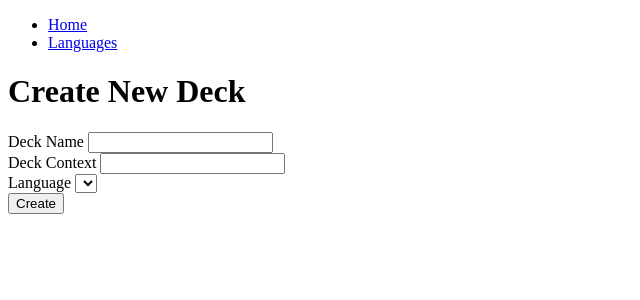
After one commit to dstilesr/flashy-card, a Python web app: template app/templates/deck-edit.html.jinja2 in a window 1280 px wide. The commit adds this page. Shown: the top 300 px of the page, without its empty margins (0-640 px from the left). Run offline with Jinja, Linux system fonts and the light colour scheme; the template is opened without the code that fills it, so the values that code supplies are empty.

Commit message:
Add pages to create card decks

```diff
--- /dev/null
+++ b/app/templates/deck-edit.html.jinja2
@@ -0,0 +1,45 @@
+{% extends "base.html.jinja2" %}
+{% block page_body %}
+<div>
+    <h1>{% if deck is defined %}Edit '{{ deck.name }}'{% else %}Create New Deck{% endif %}</h1>
+</div>
+<div id="detailsFormContainer">
+    <form id="deckDetailsForm" action="{% if deck is defined %}/decks/{{ deck.id }}/edit{% else %}/decks/add{% endif %}" method="post">
+        <div>
+            <label for="name">Deck Name</label>
+            <input type="text" id="name" name="name" {% if deck is defined %}value="{{ deck.name }}"{% endif %}>
+        </div>
+        <div>
+            <label for="context">Deck Context</label>
+            <input type="text" id="context" name="context" {% if deck is defined %}value="{{ deck.context }}"{% endif %}>
+        </div>
+        {%- if language_id is not defined or language_id is none %}
+        <div>
+            <label for="language_id">Language</label>
+            <select id="language_id" name="language_id">
+                {% for lang in languages -%}
+                <option value="{{ lang.id }}">{{ lang.name }}</option>
+                {%- endfor %}
+            </select>
+        </div>
+        {% else %}
+        <input type="hidden" id="language_id" name="language_id" value="{{ language_id }}">
+        {% endif -%}
+        <div>
+            <input
+                    id="submitForm"
+                    type="submit"
+                    form="deckDetailsForm"
+                    value="{% if deck is defined %}Submit Changes{% else %}Create{% endif %}">
+        </div>
+    </form>
+</div>
+{%- if deck is defined %}
+<div id="addRemoveCardLinks">
+    <ul>
+        <li><a href="/decks/{{ deck.id }}/add-cards">Add Cards</a></li>
+        <li><a href="/decks/{{ deck.id }}/remove-cards">Remove Cards</a></li>
+    </ul>
+</div>
+{% endif -%}
+{% endblock %}
--- a/app/templates/languages.html.jinja2
+++ b/app/templates/languages.html.jinja2
@@ -7,7 +7,6 @@
 {% for language in languages %}
     <div>
     <h2>{{ language.name }}</h2>
-    <p>
     {% if language.notes is not none %}
         {{ language.notes }}
     {%- endif %}
@@ -16,7 +15,6 @@
         <li><a href="/decks/{{ language.slug }}/list">{{ language.name }} Flash Card Decks</a></li>
         <li><a href="/cards/{{ language.slug }}/list">All {{ language.name }} Cards</a></li>
     </ul>
-    </p>
     </div>
 {%- endfor %}
 <a href="/languages/add">Add New Language</a>
```
Also changed, not shown: app/src/app/controllers/list_cards.py (+12 -4 lines), app/templates/list-card-decks.html.jinja2 (added, +19 -0 lines).
